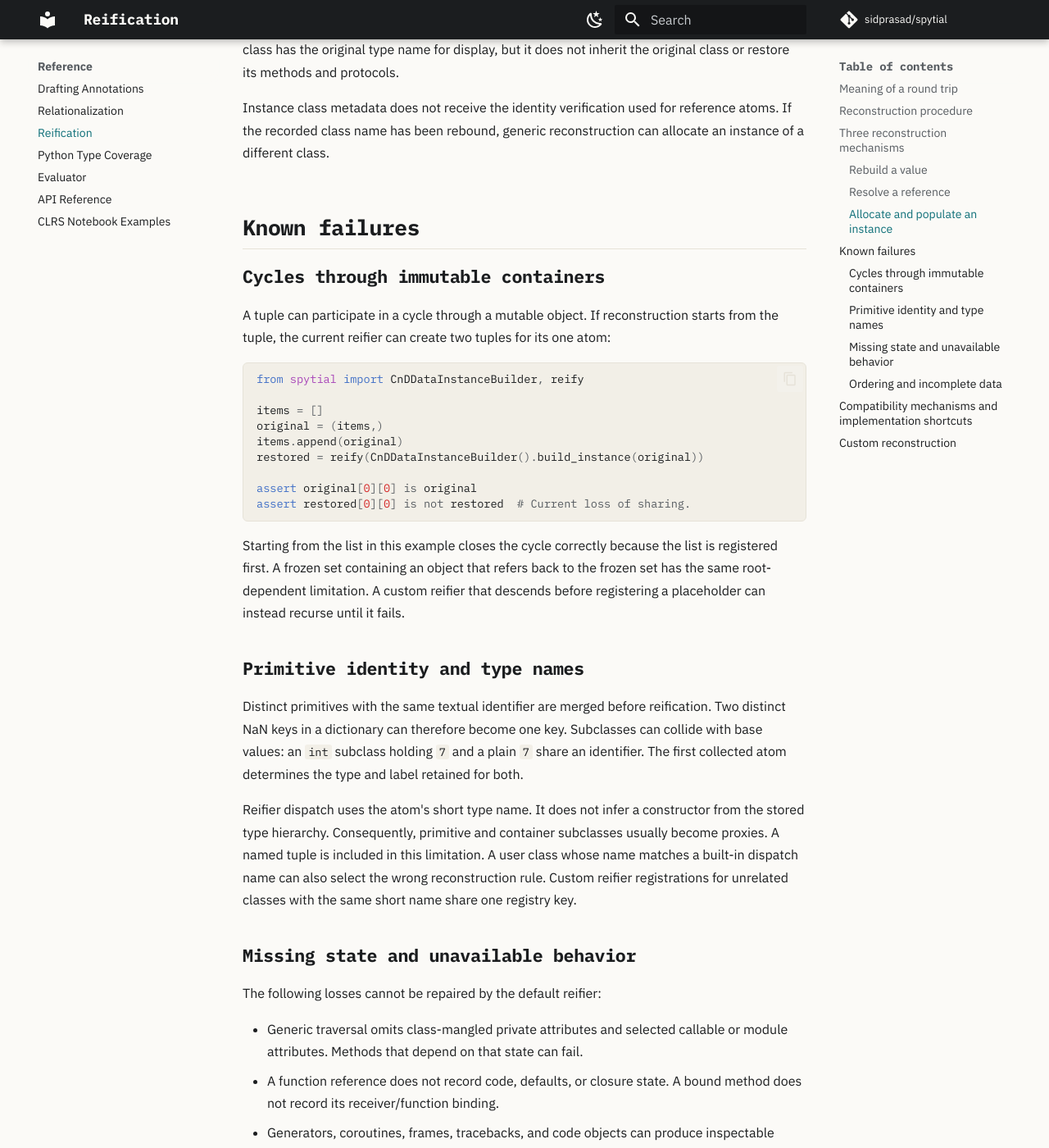
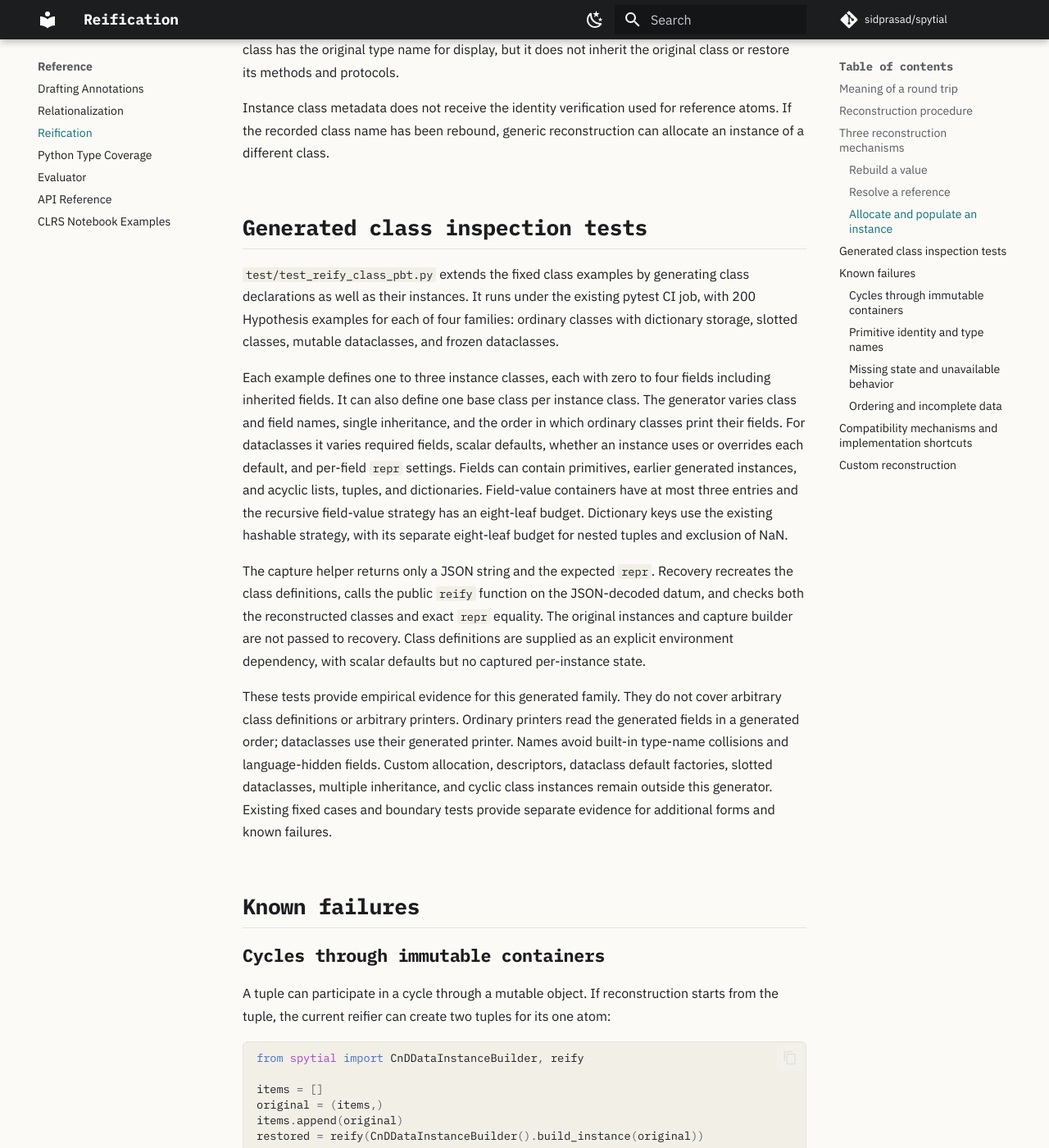
Before and after one commit to sidprasad/spytial, an MkDocs documentation site: the page built from docs/reference/reification.md, in a window 1280 px wide and 1400 px high, scrolled down 3470 px. Shown: the whole window at 82% size. Built offline with MkDocs 1.6.1 and Material for MkDocs 9.7.7, drawn with Linux system fonts in a browser that asks for light colours; comment, search, counter and statistics services are not loaded.

Commit message:
Test repr recovery across generated Python class definitions (#176)

```diff
--- a/docs/reference/reification.md
+++ b/docs/reference/reification.md
@@ -134,6 +134,42 @@ does not inherit the original class or restore its methods and protocols.
 Instance class metadata does not receive the identity verification used for
 reference atoms. If the recorded class name has been rebound, generic
 reconstruction can allocate an instance of a different class.
+
+## Generated class inspection tests
+
+`test/test_reify_class_pbt.py` extends the fixed class examples by generating
+class declarations as well as their instances. It runs under the existing
+pytest CI job, with 200 Hypothesis examples for each of four families:
+ordinary classes with dictionary storage, slotted classes, mutable
+dataclasses, and frozen dataclasses.
+
+Each example defines one to three instance classes, each with zero to four
+fields including inherited fields. It can also define one base class per
+instance class. The generator varies class and field names, single
+inheritance, and the order in which ordinary classes print their fields.
+For dataclasses it varies required fields, scalar defaults, whether an
+instance uses or overrides each default, and per-field `repr` settings.
+Fields can contain primitives, earlier generated instances, and acyclic
+lists, tuples, and dictionaries. Field-value containers have at most three
+entries and the recursive field-value strategy has an eight-leaf budget.
+Dictionary keys use the existing hashable strategy, with its separate
+eight-leaf budget for nested tuples and exclusion of NaN.
+
+The capture helper returns only a JSON string and the expected `repr`.
+Recovery recreates the class definitions, calls the public `reify` function
+on the JSON-decoded datum, and checks both the reconstructed classes and
+exact `repr` equality. The original instances and capture builder are not
+passed to recovery. Class definitions are supplied as an explicit environment
+dependency, with scalar defaults but no captured per-instance state.
+
+These tests provide empirical evidence for this generated family. They do
+not cover arbitrary class definitions or arbitrary printers. Ordinary
+printers read the generated fields in a generated order; dataclasses use
+their generated printer. Names avoid built-in type-name collisions and
+language-hidden fields. Custom allocation, descriptors, dataclass default
+factories, slotted dataclasses, multiple inheritance, and cyclic class
+instances remain outside this generator. Existing fixed cases and boundary
+tests provide separate evidence for additional forms and known failures.
 
 ## Known failures
 
```
Also changed, not shown: 1 other file.
